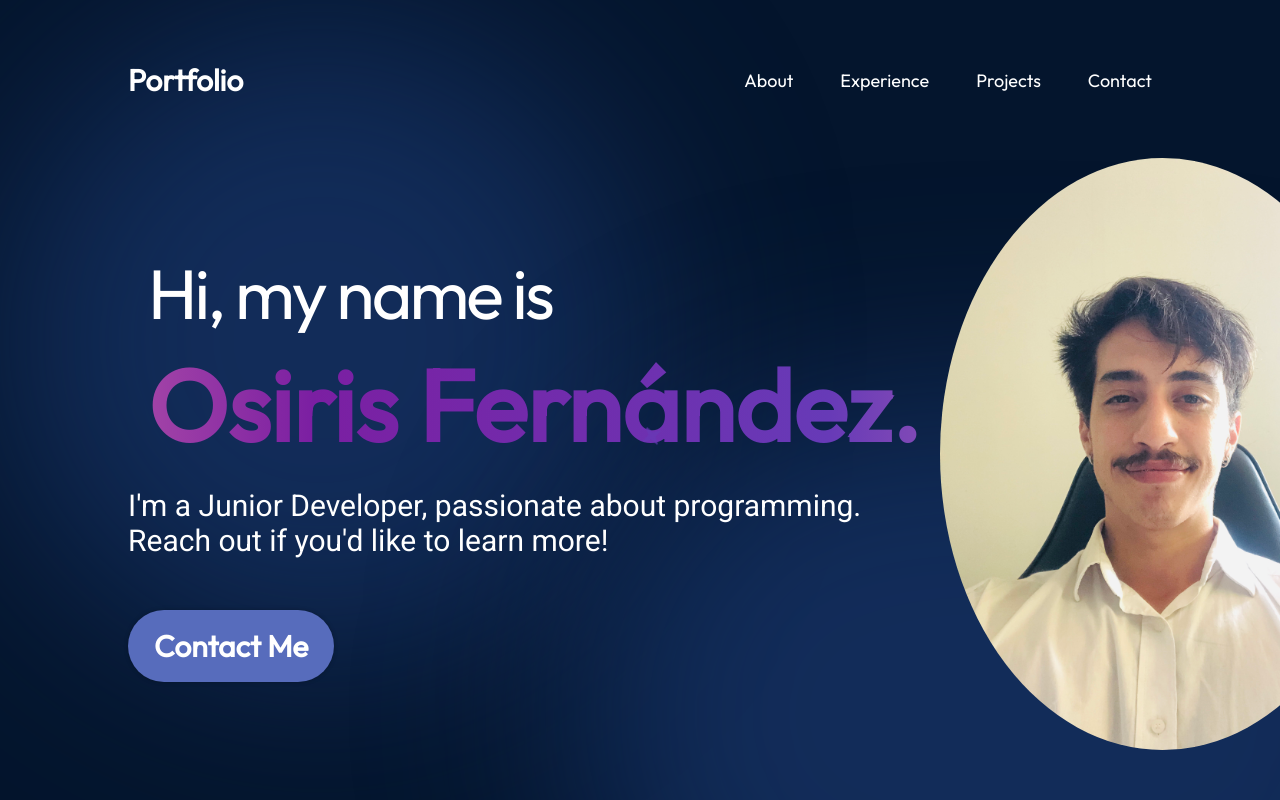
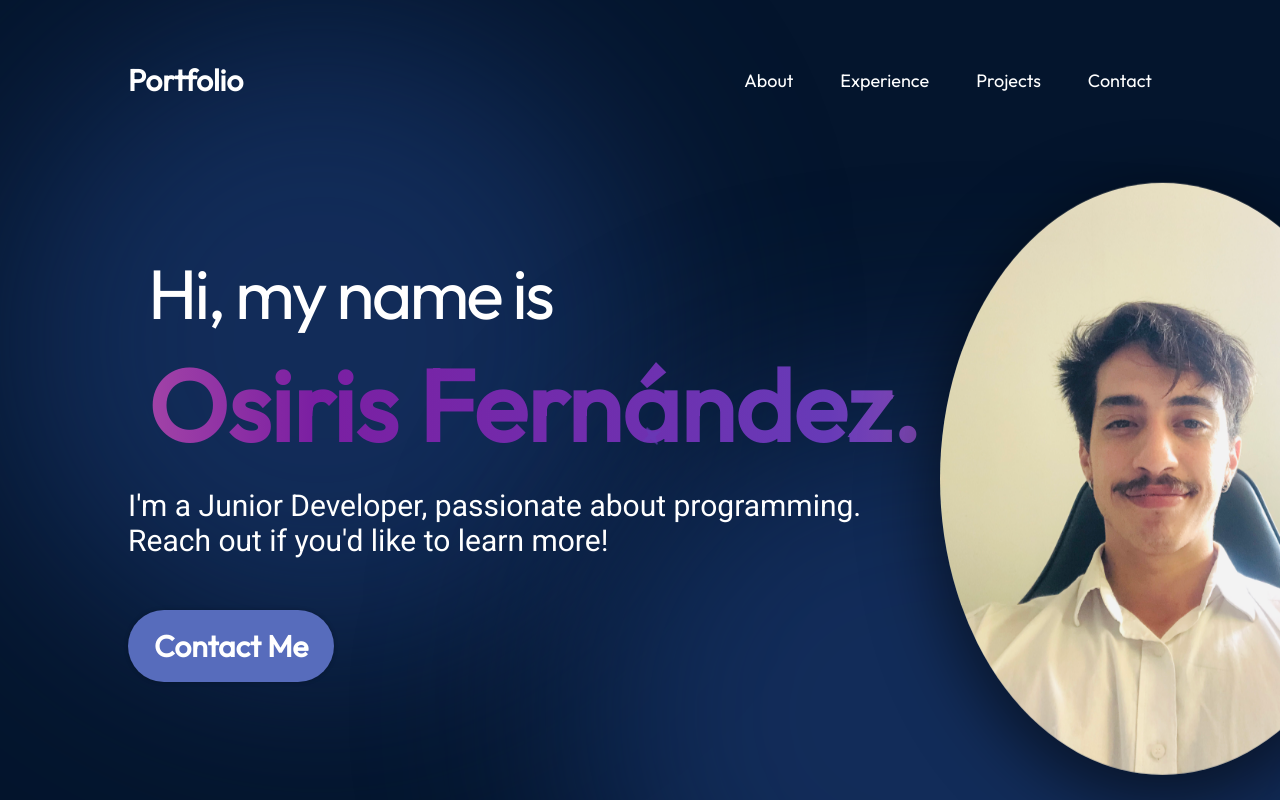
Before and after one commit to OsirisFer/react-github-pages, a React (Create React App) app: page / in a window 1280 px wide. Shown: the top 800 px of the page. Built offline with nearby package versions, Linux system fonts and the light colour scheme.

Commit message:
chore: Added shadows to Image +

```diff
--- a/src/components/Hero/Hero.module.css
+++ b/src/components/Hero/Hero.module.css
@@ -61,6 +61,7 @@ background-clip: text;
   border-radius: 80%;
   object-fit: cover;
   margin-right: 8%;
+  box-shadow: rgba(0, 0, 0, 0.56) 0px 22px 70px 4px;
 }
 
 @keyframes floating {
@@ -68,7 +69,7 @@ background-clip: text;
     transform: translate(0, 0px);
   }
   50% {
-    transform: translate(0, 10px);
+    transform: translate(0, 35px);
   }
   100% {
     transform: translate(0, -0px);
--- a/src/components/Hero/stars.css
+++ b/src/components/Hero/stars.css
@@ -50,6 +50,7 @@
   .container .magic-text {
   line-height: 1.1; /* Adjust this value to reduce the vertical spacing */
   font-weight: bold;
+  /* box-shadow: rgba(0, 0, 0, 0.25) 0px 14px 28px, rgba(0, 0, 0, 0.22) 0px 10px 10px; */
 }
 
 .container .notmagic-text {
```
